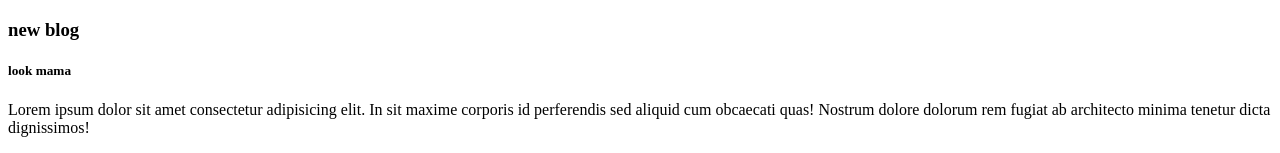
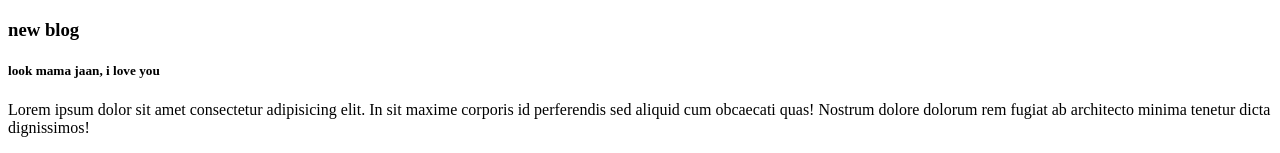
Before and after one commit to mohammadibrahim20/my-five-repo, a plain HTML site: page index.html in a window 1280 px wide. Shown: the top 153 px of the page. Drawn offline with Linux system fonts and the light colour scheme.

Commit message:
my new kicu

```diff
--- a/index.html
+++ b/index.html
@@ -9,7 +9,7 @@
 <body>
     <div>
         <h3>new blog</h3>
-        <h5>look mama
+        <h5>look mama jaan, i love you
 
         </h5>
         <p>Lorem ipsum dolor sit amet consectetur adipisicing elit. In sit maxime corporis id perferendis sed aliquid cum obcaecati quas! Nostrum dolore dolorum rem fugiat ab architecto minima tenetur dicta dignissimos!
```
